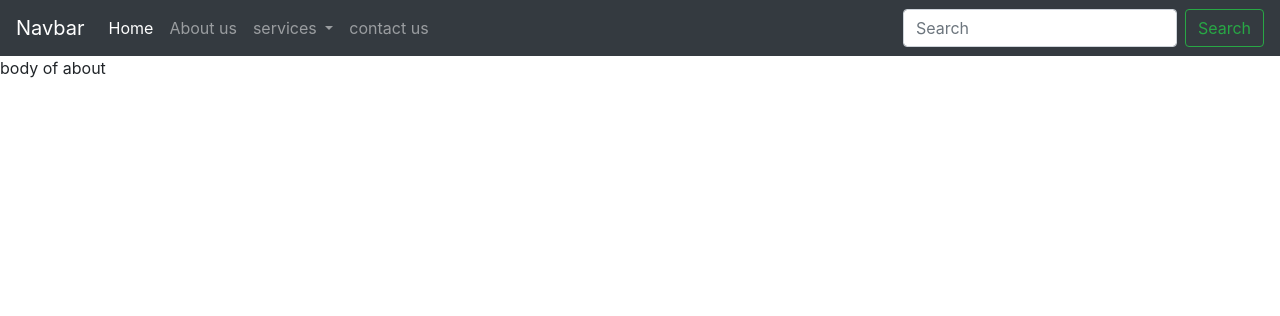
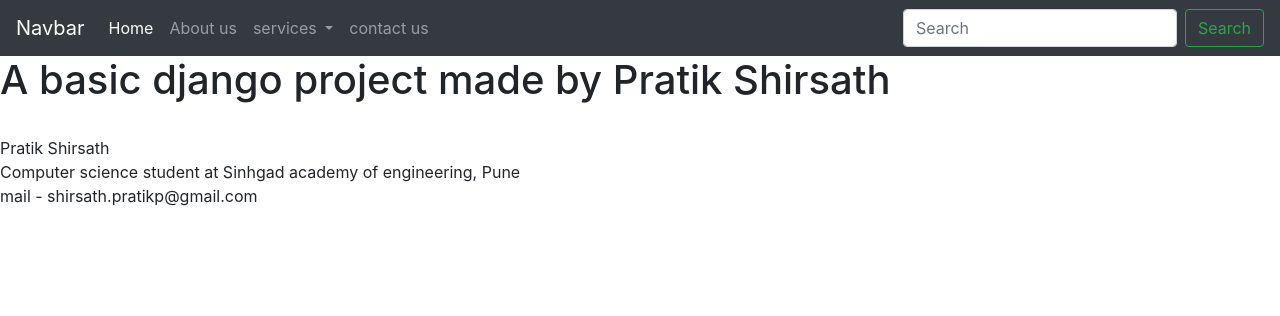
Before and after one commit to pratikshirsathp/django1, a Django app: page /about in a window 1280 px wide. Shown: the top 316 px of the page. Run offline with Django 3.2, Linux system fonts and the light colour scheme; some libraries are stand-ins or nearby versions.

Commit message:
Update about.html

```diff
--- a/templates/about.html
+++ b/templates/about.html
@@ -2,4 +2,27 @@
 
 {% block title %}About{% endblock title %}
 
-{% block body %} body of about {% endblock body %}
+<head>
+    <!-- Required meta tags -->
+    <meta charset="utf-8">
+    <meta name="viewport" content="width=device-width, initial-scale=1, shrink-to-fit=no">
+
+    <!-- Bootstrap CSS -->
+    <link rel="stylesheet" href="https://stackpath.bootstrapcdn.com/bootstrap/4.5.2/css/bootstrap.min.css" integrity="sha384-JcKb8q3iqJ61gNV9KGb8thSsNjpSL0n8PARn9HuZOnIxN0hoP+VmmDGMN5t9UJ0Z" crossorigin="anonymous">
+
+  </head>
+
+
+{% block body %}
+
+
+
+ <h1>A basic django project made by Pratik Shirsath</h1><br>
+
+Pratik Shirsath<br>
+Computer science student at Sinhgad academy of engineering, Pune<br>
+
+mail - shirsath.pratikp@gmail.com
+
+
+ {% endblock body %}
```
